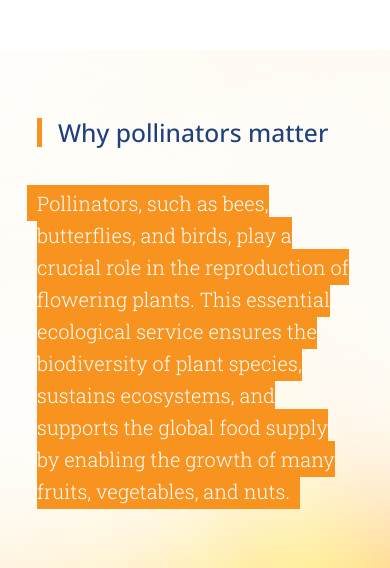
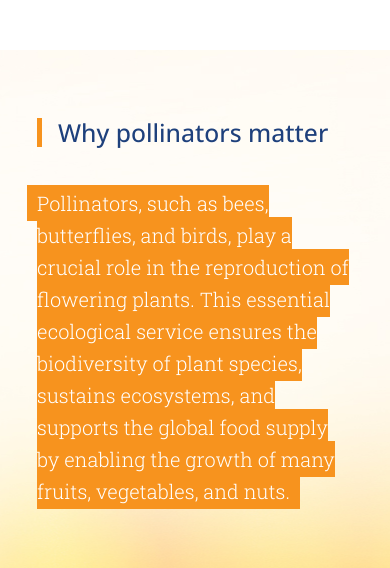
Before and after one commit to mriccelli75/penn-state-pollinators, a plain HTML site: page index.html in a window 390 px wide. Shown: the part 483-1051 px from the top of the page. Drawn offline with nearby package versions, Linux system fonts and the light colour scheme.

Commit message:
fixed background image on mobile by moving it 65% off center

```diff
--- a/css/styles.css
+++ b/css/styles.css
@@ -139,7 +139,7 @@ button.navbar-toggler:focus {
   background-attachment: fixed; */
   align-items: center;
   justify-content: center;
-  background-position-x: center;
+  background-position-x: 65%;
   background-position-y: center;
 }
 @media screen and (min-width:768px) {
```
